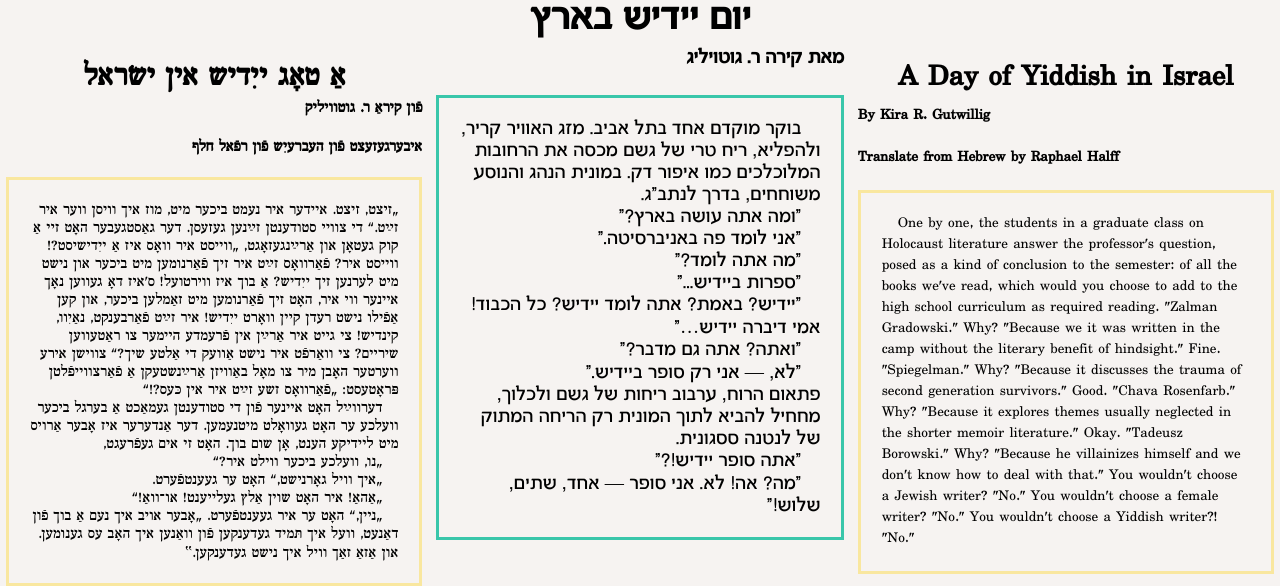
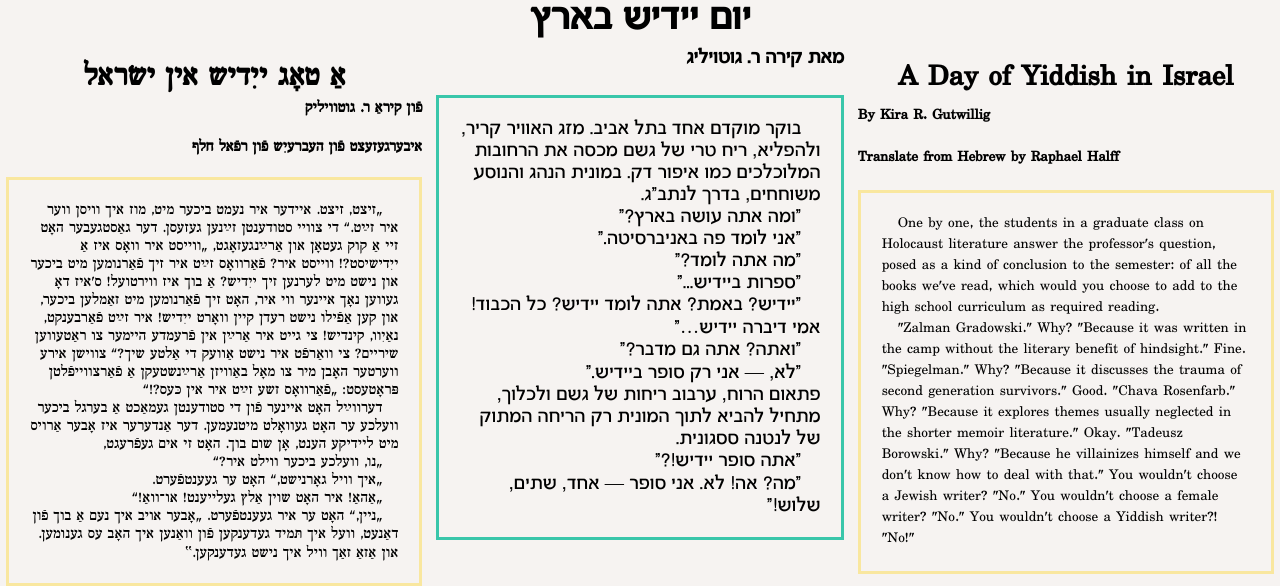
Before and after one commit to raphihalff/Lider, a PHP site: page /exhibits/togyidish.php in a window 1280 px wide. Shown: the part 368-954 px from the top of the page. Run offline with PHP 8.4, Linux system fonts and the light colour scheme.

Commit message:
fixed text errors

```diff
--- a/exhibits/togyidish_var.php
+++ b/exhibits/togyidish_var.php
@@ -1,20 +1,21 @@
 <?php
   $text = array("heb"=>'  בוקר מוקדם אחד בתל אביב. מזג האוויר קריר, ולהפליא, ריח טרי של גשם מכסה את הרחובות המלוכלכים כמו איפור דק. במונית הנהג והנוסע משוחחים, בדרך לנתב"ג.
-  "ומה אתה עושה בארץ?“
+  "ומה אתה עושה בארץ?"
   "אני לומד פה באניברסיטה."
   "מה אתה לומד?"
   "ספרות ביידיש..."
-  "יידיש? באמת? אתה לומד יידיש? כל הכבוד! אמי דיברה יידיש…“
+  "יידיש? באמת? אתה לומד יידיש? כל הכבוד! אמי דיברה יידיש…"
   "ואתה? אתה גם מדבר?"
   "לא, — אני רק סופר ביידיש."
-פתאום הרוח, ערבוב ריחות של גשם ולכלוך, מחחיל להביא לתוך המונית רק הריחה המתוק של לנטנה ססגונית.
+פתאום הרוח, ערבוב ריחות של גשם ולכלוך, מתחיל להביא לתוך המונית רק הריחה המתוק של לנטנה ססגונית.
   "אתה סופר יידיש!?"
-  "מה? אה! לא. אני סופר — אחד, שתים, שלוש!"', "yid"=>'„זיצט, זיצט. אײדער איר נעמט ביכער מיט, מוז איך װיסן װער איר זײַט.“ די צװײ סטודענטן זײַנען געזעסן. דער גאַסטגעבער האָט זײ אַ קוק געטאָן און אַרײַנגעזאָגט, „װײסט איר װאָס איז אַ ייִדישיסט?! װײסט איר? פֿאַרװאָס זײַט איר זיך פֿאַרנומען מיט ביכער און נישט מיט לערנען זיך ייִדיש? אַ בוך איז װירטועל! ס׳איז דאָ געװען נאָך אײנער װי איר, האָט זיך פֿאַרנומען מיט זאַמלען ביכער, און קען אַפֿילו נישט רעדן קײן װאָרט ייִדיש! איר זײַט פֿאַרבענקט, נאַיִװ, קינדיש! צי גײט איר אַרײַן אין פֿרעמדע הײמער צו ראַטעװען שיריים? צי װאַרפֿט איר נישט אַװעק די אַלטע שיך?“ צװישן אירע װערטער האָבן מיר צו מאָל באַוויזן אַרײַנשטעקן אַ פֿאַרצװײפֿלטן פּראָטעסט: „פֿאַרװאָס זשע זײַט איר אין כּעס?!“
+  "מה? אה! לא. אני סופר — אחד, שתים, שלוש!"', "yid"=>'  „זיצט, זיצט. אײדער איר נעמט ביכער מיט, מוז איך װיסן װער איר זײַט.“ די צװײ סטודענטן זײַנען געזעסן. דער גאַסטגעבער האָט זײ אַ קוק געטאָן און אַרײַנגעזאָגט, „װײסט איר װאָס איז אַ ייִדישיסט?! װײסט איר? פֿאַרװאָס זײַט איר זיך פֿאַרנומען מיט ביכער און נישט מיט לערנען זיך ייִדיש? אַ בוך איז װירטועל! ס׳איז דאָ געװען נאָך אײנער װי איר, האָט זיך פֿאַרנומען מיט זאַמלען ביכער, און קען אַפֿילו נישט רעדן קײן װאָרט ייִדיש! איר זײַט פֿאַרבענקט, נאַיִװ, קינדיש! צי גײט איר אַרײַן אין פֿרעמדע הײמער צו ראַטעװען שיריים? צי װאַרפֿט איר נישט אַװעק די אַלטע שיך?“ צװישן אירע װערטער האָבן מיר צו מאָל באַוויזן אַרײַנשטעקן אַ פֿאַרצװײפֿלטן פּראָטעסט: „פֿאַרװאָס זשע זײַט איר אין כּעס?!“
   דערװײַל האָט אײנער פֿון די סטודענטן געמאַכט אַ בערגל ביכער װעלכע ער האָט געװאָלט מיטנעמען. דער אַנדערער איז אָבער אַרויס מיט ליידיקע הענט, אָן שום בוך. האָט זי אים געפֿרעגט,
   „נו, װעלכע ביכער װילט איר?“
   „איך װיל גאָרנישט,“ האָט ער געענטפֿערט.
   „אַהאַ! איר האָט שױן אַלץ געלײענט! או־װאַ!“
-  „נײן,“ האָט ער איר געענטפֿערט. „אָבער אױב איך נעם אַ בוך פֿון דאַנעט, װעל איך תּמיד געדענקען פֿון װאַנען איך האָב עס גענומען. און אַזאַ זאַך וויל איך נישט געדענקען.‟ ', "eng"=>'  One by one, the students in a graduate class on Holocaust literature answer the professor\'s question, posed as a kind of conclusion to the semester: of all the books we\'ve read, which would you choose to add to the high school curriculum as required reading. "Zalman Gradowski." Why? "Because we it was written in the camp without the literary benefit of hindsight." Fine. "Spiegelman." Why? "Because it discusses the trauma of second generation survivors." Good. "Chava Rosenfarb." Why? "Because it explores themes usually neglected in the shorter memoir literature." Okay. "Tadeusz Borowski." Why? "Because he villainizes himself and we don\'t know how to deal with that." You wouldn\'t choose a Jewish writer? "No." You wouldn\'t choose a female writer? "No." You wouldn\'t choose a Yiddish writer?! "No."');
+  „נײן,“ האָט ער איר געענטפֿערט. „אָבער אױב איך נעם אַ בוך פֿון דאַנעט, װעל איך תּמיד געדענקען פֿון װאַנען איך האָב עס גענומען. און אַזאַ זאַך וויל איך נישט געדענקען.‟ ', "eng"=>'  One by one, the students in a graduate class on Holocaust literature answer the professor\'s question, posed as a kind of conclusion to the semester: of all the books we\'ve read, which would you choose to add to the high school curriculum as required reading.
+  "Zalman Gradowski." Why? "Because it was written in the camp without the literary benefit of hindsight." Fine. "Spiegelman." Why? "Because it discusses the trauma of second generation survivors." Good. "Chava Rosenfarb." Why? "Because it explores themes usually neglected in the shorter memoir literature." Okay. "Tadeusz Borowski." Why? "Because he villainizes himself and we don\'t know how to deal with that." You wouldn\'t choose a Jewish writer? "No." You wouldn\'t choose a female writer? "No." You wouldn\'t choose a Yiddish writer?! "No!"');
   $title = array("heb"=>"יום יידיש בארץ", "yid"=>"אַ טאָג ייִדיש אין ישׂראל", "eng"=>"A Day of Yiddish in Israel");
   $by = array("heb"=>"מאת", "yid"=>"פֿון", "eng"=>"By");
   $lang = array(
```
